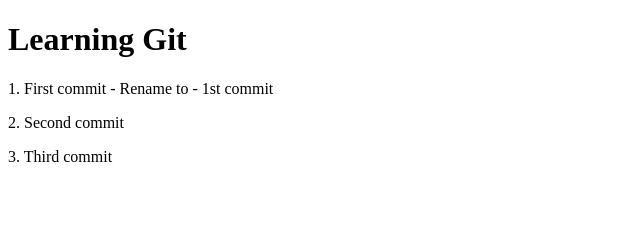
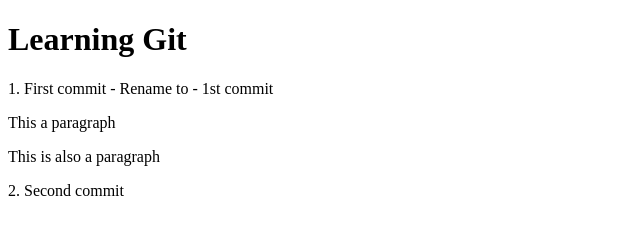
Before and after one commit to gurnitha/learning-git, a plain HTML site: page index.html in a window 1280 px wide. Shown: the whole page, without its empty margins (0-640 px from the left). Drawn offline with Linux system fonts and the light colour scheme.

Commit message:
2. Second commit-rebased

```diff
--- a/index.html
+++ b/index.html
@@ -8,7 +8,9 @@
 <body>
 	<h1>Learning Git</h1>
 	<p>1. First commit - Rename to - 1st commit</p>
+	<p>This a paragraph</p>
+	<p>This is also a paragraph</p>
+
 	<p>2. Second commit</p>
-	<p>3. Third commit</p>
 </body>
 </html>
```
Also changed, not shown: 1 other file.
